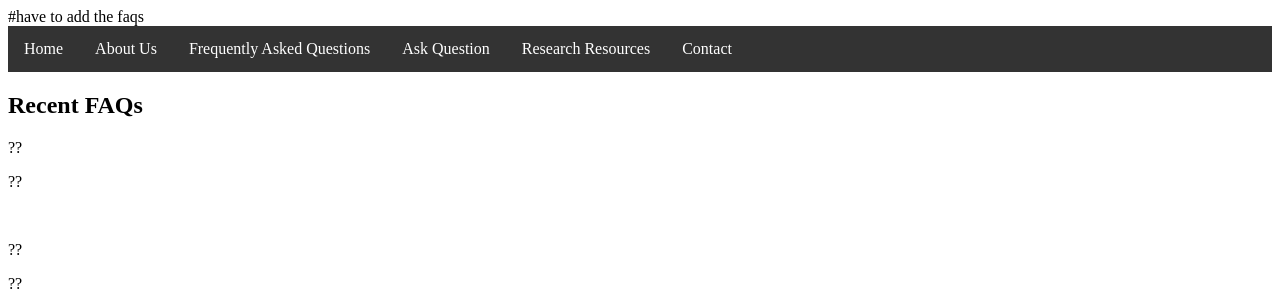
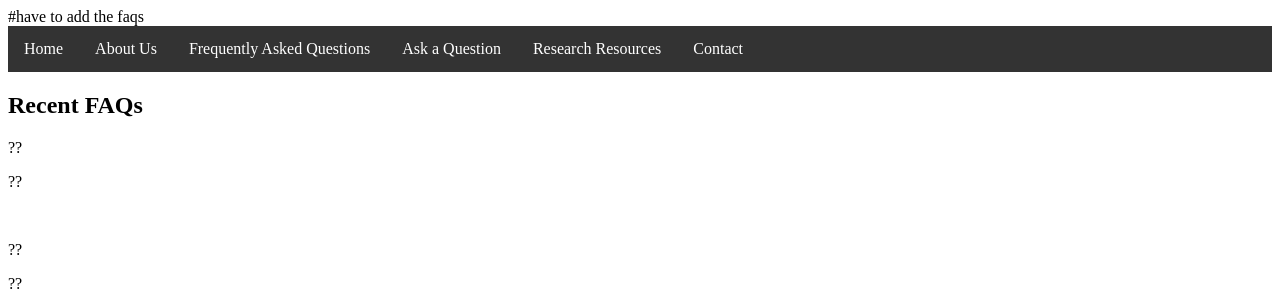
Before and after one commit to HCDigitalScholarship/liason_lair, a Django app: template newapp/templates/recentquestions.html in a window 1280 px wide. Shown: the top 300 px of the page. Run offline with Django 3.2, Linux system fonts and the light colour scheme; the template is opened without the code that fills it, so the values that code supplies are empty.

Commit message:
Update base.html

```diff
--- a/newapp/templates/base.html
+++ b/newapp/templates/base.html
@@ -19,7 +19,7 @@
       <li class="home"><a href="#">Home</a></li>
       <li class="about"><a class="active" href="#">About Us</a></li>
       <li class="faqs"><a href="#">Frequently Asked Questions</a></li>
-      <li class="add"><a href="#">Ask Question</a></li>
+      <li class="add"><a href="#">Ask a Question</a></li>
       <li class="research"><a href="#"> Research Resources</a></li>
       <li class="contact"><a href="#">Contact</a></li>
     </ul>
```
